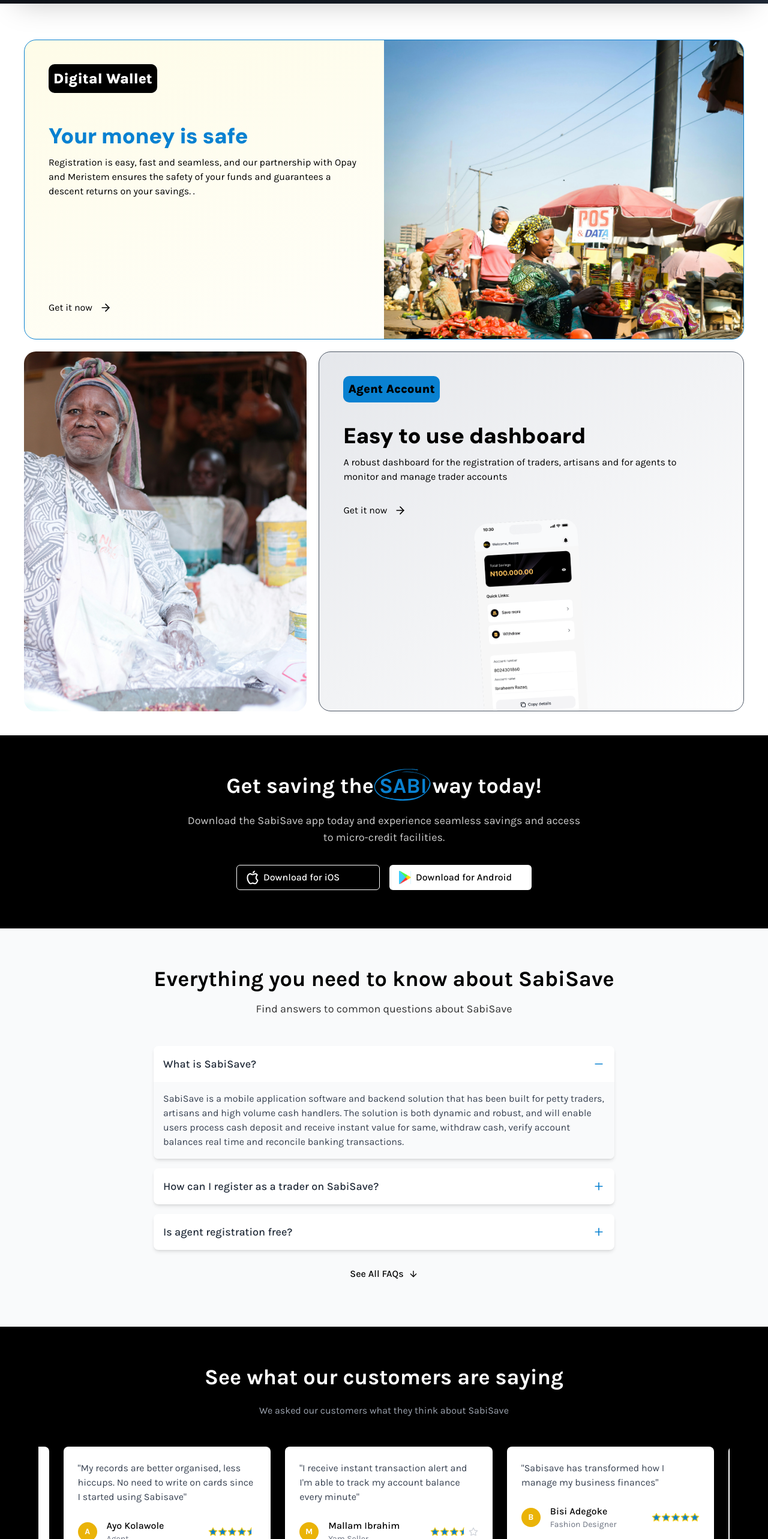
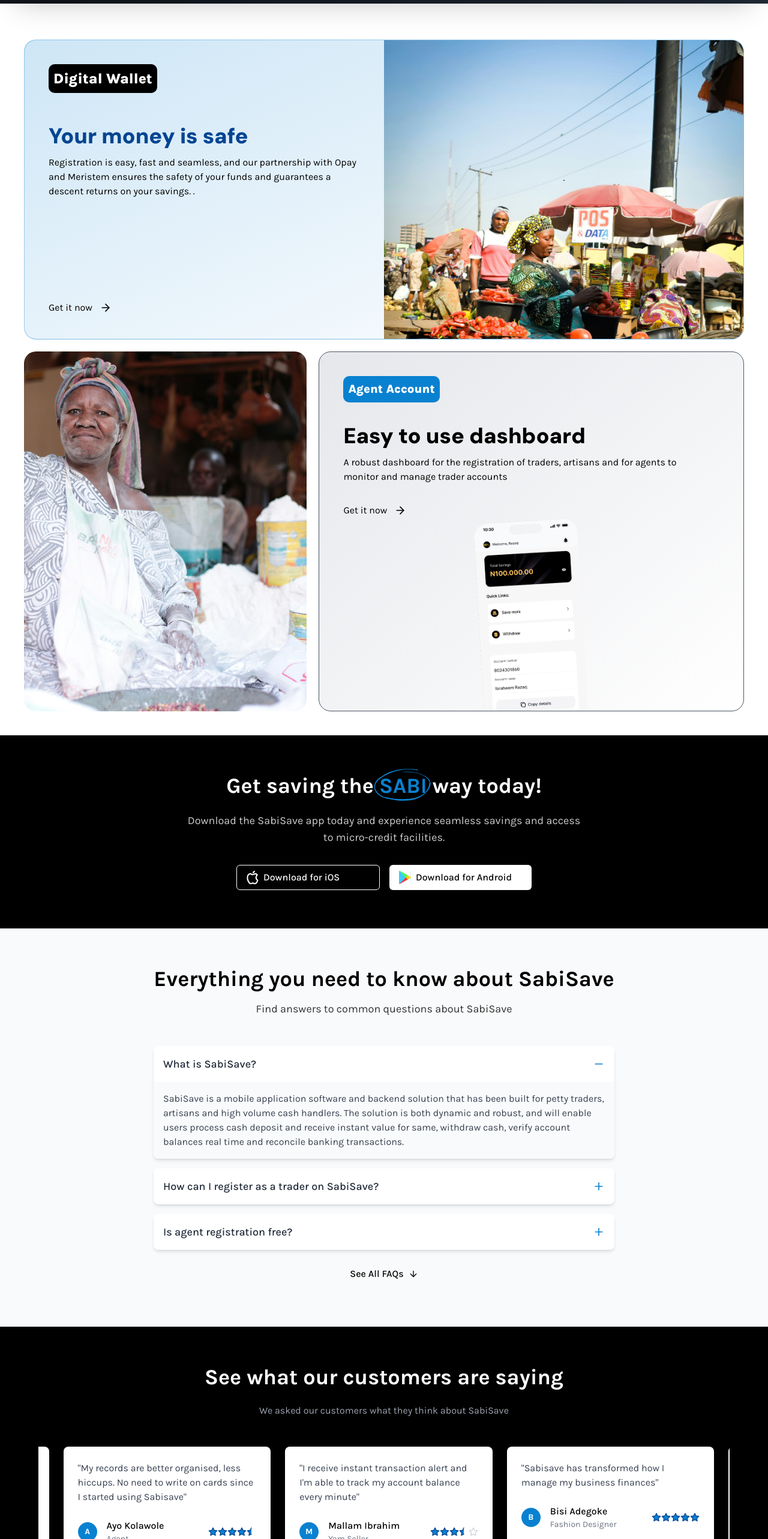
Before and after one commit to Agbeleshe/sabi-save, a React (Vite) app: page / in a window 1280 px wide. Shown: the part 1370-3936 px from the top of the page at 60% size. Built offline with nearby package versions, Linux system fonts and the light colour scheme; a web font is replaced by a local one.

Commit message:
testimonal section color changed and features color changes

```diff
--- a/src/components/Features.tsx
+++ b/src/components/Features.tsx
@@ -34,7 +34,7 @@ const FeaturesCardOne = ({
   link,
 }: FeaturesCardOneProps) => {
   return (
-    <div className="w-full mt-5 md:h-[500px] bg-gradient-to-br hover:scale-[1.02] transition-all ease-in-out duration-1000 cursor-pointer from-yellow-50 to-white flex flex-col md:flex-row overflow-hidden rounded-3xl md:rounded-[20px] border border-primary">
+    <div className="w-full mt-5 md:h-[500px] bg-gradient-to-br hover:scale-[1.02] transition-all ease-in-out duration-1000 cursor-pointer from-blueOne/20 to-white flex flex-col md:flex-row overflow-hidden rounded-3xl md:rounded-[20px] border border-primary/40">
       <div className="w-full md:w-1/2 p-6 md:p-10 flex flex-col justify-between">
         <div>
           <div>
@@ -45,7 +45,7 @@ const FeaturesCardOne = ({
             </MotionAnimation>
           </div>
           <MotionAnimation delay={0.3} motion="slide-right">
-            <h1 className="text-3xl md:text-4xl text-primary font-bold my-2 md:my-3">
+            <h1 className="text-3xl md:text-4xl text-blueTwo font-bold my-2 md:my-3">
               {header}
             </h1>
             <p className="text-base md:text-md my-2 md:my-3">{description}</p>
@@ -79,7 +79,7 @@ const FeaturesCardTwo = ({
   img,
   link,
   bgColor = "bg-primary",
-  textColor = "text-black",
+  textColor = "text-white",
 }: FeaturesCardTwoProps) => {
   return (
     <div className="w-full  border border-gray-600 md:w-[60%] bg-gradient-to-br from-gray-200 to-white rounded-[20px] h-auto md:h-[600px] p-6 md:p-10 overflow-hidden cursor-pointer hover:scale-[1.02] transition-all ease-in-out duration-1000 flex flex-col">
@@ -168,7 +168,7 @@ const Features = () => {
     img: mockPhone,
     link: "Get it now",
     bgColor: "bg-primary",
-    textColor: "text-black",
+    textColor: "text-white",
   };
 
   //Removed data
--- a/src/components/TestimonialCarousel.tsx
+++ b/src/components/TestimonialCarousel.tsx
@@ -128,15 +128,11 @@ export default function TestimonialCarousel() {
     for (let i = 0; i < 5; i++) {
       if (i < fullStars) {
         stars.push(
-          <Star key={i} className="text-yellow-400 fill-primary" size={16} />
+          <Star key={i} className="text-blueTwo fill-primary" size={16} />
         );
       } else if (i === fullStars && hasHalfStar) {
         stars.push(
-          <StarHalf
-            key={i}
-            className="text-yellow-400 fill-primary"
-            size={16}
-          />
+          <StarHalf key={i} className="text-blueTwo fill-primary" size={16} />
         );
       } else {
         stars.push(<Star key={i} className="text-gray-300" size={16} />);
@@ -183,7 +179,7 @@ export default function TestimonialCarousel() {
                 >
                   <p className="text-gray-700 mb-6">"{testimonial.quote}"</p>
                   <div className="flex items-center">
-                    <div className="w-8 h-8 bg-yellow-500 rounded-full flex items-center justify-center overflow-hidden">
+                    <div className="w-8 h-8 bg-blueOne rounded-full flex items-center justify-center overflow-hidden">
                       <span className="text-white text-sm font-bold">
                         {testimonial.name.charAt(0)}
                       </span>
```
